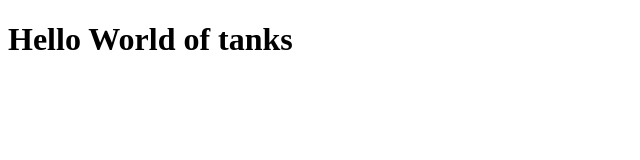
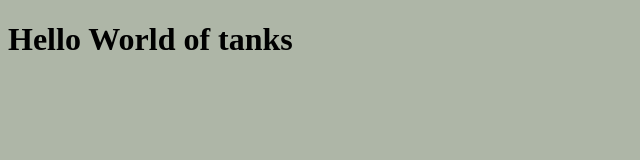
Before and after one commit to huz-vladymyr/project, a plain HTML site: page index.html in a window 1280 px wide. Shown: the whole page, without its empty margins (0-640 px from the left). Drawn offline with Linux system fonts and the light colour scheme.

Commit message:
add css file

```diff
--- a/index.html
+++ b/index.html
@@ -6,6 +6,7 @@
     <meta name="viewport" content="width=device-width, initial-scale=1.0">
 
     <title>Програмирование</title>
+    <link rel="stylesheet" href="style.css">
 </head>
 
 <body>
--- /dev/null
+++ b/style.css
@@ -0,0 +1,3 @@
+body {
+    background-color: rgb(174, 182, 167);
+}
```
